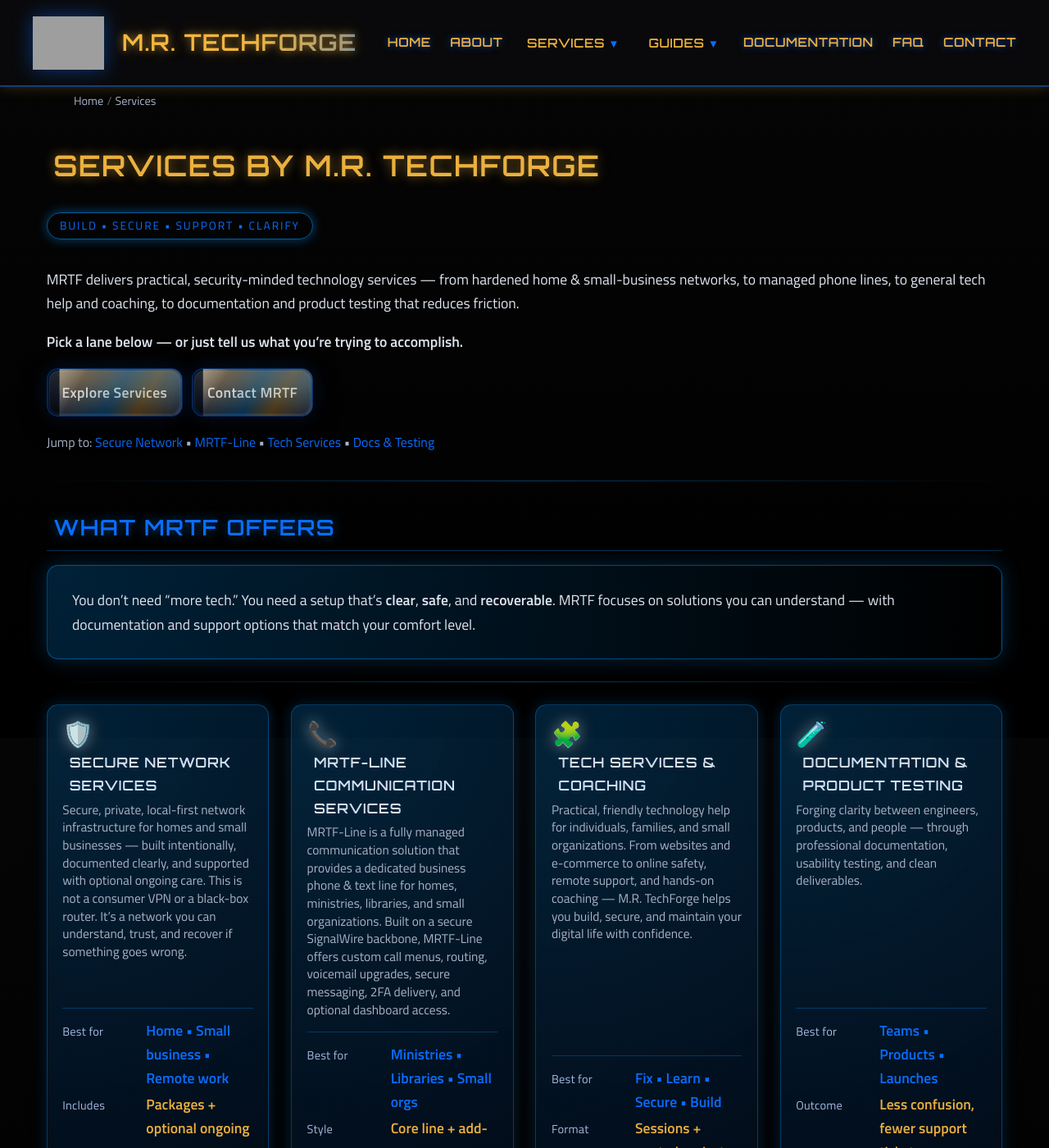
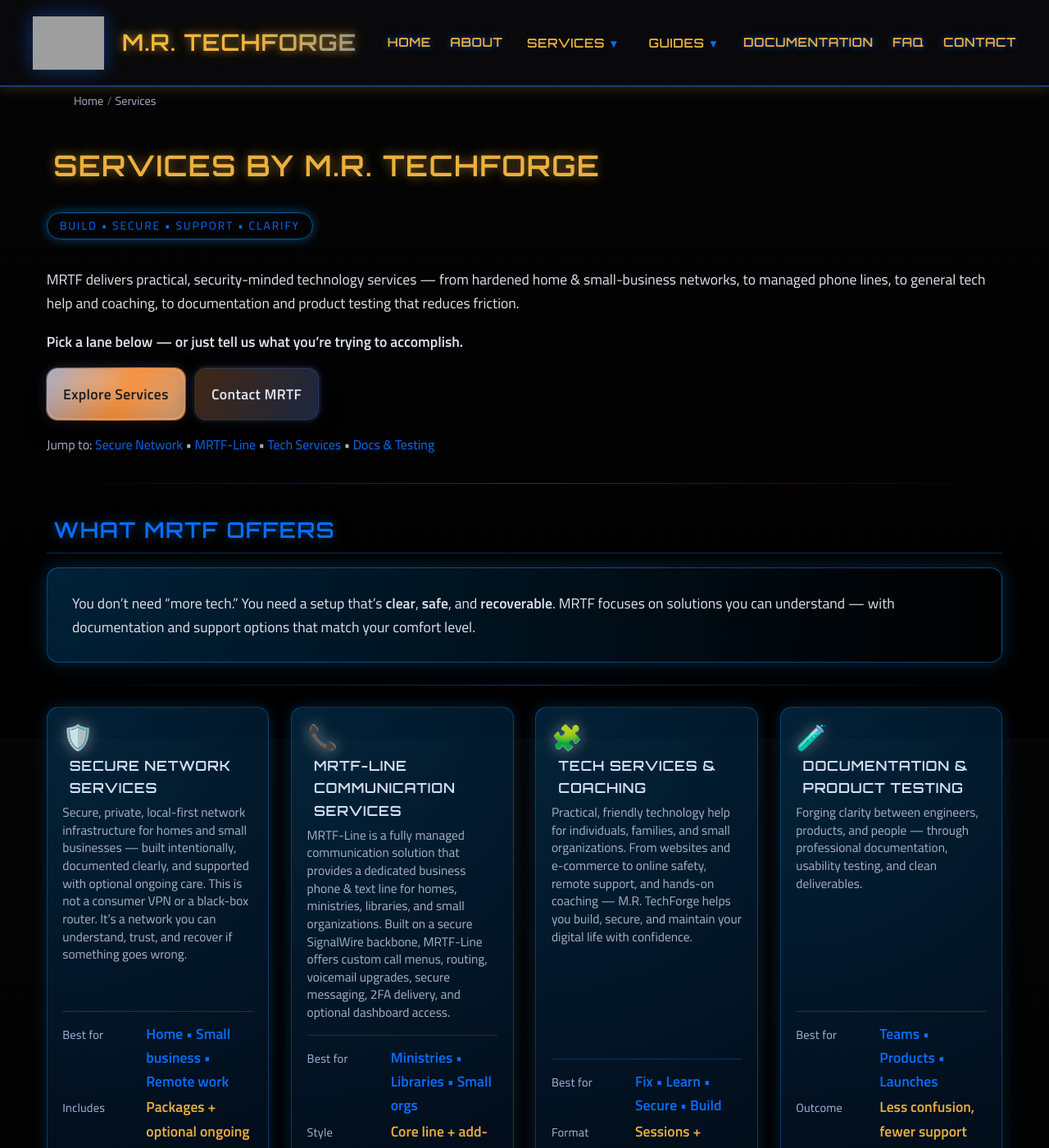
Before and after one commit to markisrt4/mrtechforge.github.io, a Jekyll site: the page built from services/index.md, in a window 1280 px wide and 1400 px high. Shown: the whole window at 82% size. Built offline with Jekyll 4.4.1, drawn with Linux system fonts in a browser that asks for light colours; grey boxes are pictures that could not be loaded.

Commit message:
Update _buttons.scss

```diff
--- a/_sass/_buttons.scss
+++ b/_sass/_buttons.scss
@@ -1,134 +1,221 @@
 /* ==========================================================
-   M.R. TECHFORGE — BUTTONS (vNext)
-   Always-on Forge glow • Silver core • Blue/Orange flame motion. Version 4.0
+   M.R. TECHFORGE — BUTTONS (v5.0)
+   CORE-badge style buttons • Silver core • Slow blue/orange cycle
+   Always-on, classy, not "too busy"
    ========================================================== */
+
+/* ----------------------------------------------------------
+   Base button reset
+---------------------------------------------------------- */
 
 .btn,
 .btn-glow,
 .btn-forge {
   -webkit-tap-highlight-color: transparent;
   text-decoration: none;
+  appearance: none;
+  border: none;
+  cursor: pointer;
+
   display: inline-flex;
   align-items: center;
   justify-content: center;
   gap: 0.55rem;
-  font-weight: 700;
+
+  font-weight: 800;
   letter-spacing: 0.02em;
+
+  padding: 0.95rem 1.15rem;
   border-radius: 14px;
-  padding: 0.85rem 1.05rem;
-  border: 1px solid rgba(var(--forge-accent-rgb), 0.35);
-  cursor: pointer;
+
+  position: relative;
+  isolation: isolate;
+
   user-select: none;
-  position: relative;
-  overflow: hidden;
-  transform: translateZ(0);
-  transition: transform 180ms ease, box-shadow 180ms ease, border-color 180ms ease, filter 180ms ease;
+  white-space: nowrap;
+
+  transition:
+    transform 160ms ease,
+    box-shadow 220ms ease,
+    filter 220ms ease,
+    opacity 220ms ease;
 }
 
-/* Base "Forge" button: always alive */
-.btn-forge {
-  color: var(--forge-text);
-  background: rgba(6, 14, 28, 0.78);
-  box-shadow:
-    0 0 0 1px rgba(var(--forge-accent-rgb), 0.18) inset,
-    0 10px 30px rgba(0, 0, 0, 0.55),
-    0 0 24px rgba(var(--forge-accent-rgb), 0.18);
+.btn:active,
+.btn-glow:active,
+.btn-forge:active {
+  transform: translateY(1px) scale(0.99);
 }
 
-/* Animated flame layer */
+/* ----------------------------------------------------------
+   Forge "CORE badge" button
+   - Silver interior
+   - Animated blue/orange rim
+   - Soft, always-on glow
+---------------------------------------------------------- */
+
+.btn-forge {
+  /* Fallbacks (in case vars aren't defined) */
+  --forge-blue: var(--forge-accent, #2f7dff);
+  --forge-orange: var(--forge-hotmetal, #ff8a2a);
+  --forge-silver: #c9ced7;
+
+  color: rgba(12, 18, 28, 0.92);
+
+  /* Silver core */
+  background:
+    radial-gradient(120% 140% at 30% 20%,
+      rgba(255,255,255,0.85) 0%,
+      rgba(230,235,245,0.92) 35%,
+      rgba(190,198,212,0.95) 100%);
+
+  /* Rim/border */
+  border: 1px solid rgba(120, 140, 170, 0.35);
+
+  /* Soft glow (always-on) */
+  box-shadow:
+    0 10px 26px rgba(0, 0, 0, 0.55),
+    0 0 18px rgba(47, 125, 255, 0.18),
+    0 0 18px rgba(255, 138, 42, 0.14);
+
+  /* Keep it crisp on mobile */
+  backface-visibility: hidden;
+}
+
+/* Animated gradient ring (CORE badge vibe) */
 .btn-forge::before {
   content: "";
   position: absolute;
-  inset: -2px;
-  background:
-    radial-gradient(120% 140% at 10% 10%, rgba(255, 170, 40, 0.28) 0%, rgba(255, 170, 40, 0.0) 55%),
-    radial-gradient(120% 140% at 90% 20%, rgba(40, 170, 255, 0.26) 0%, rgba(40, 170, 255, 0.0) 52%),
-    linear-gradient(120deg,
-      rgba(210, 215, 222, 0.65) 0%,
-      rgba(210, 215, 222, 0.22) 18%,
-      rgba(40, 170, 255, 0.32) 42%,
-      rgba(255, 170, 40, 0.36) 60%,
-      rgba(210, 215, 222, 0.20) 82%,
-      rgba(210, 215, 222, 0.60) 100%
-    );
-  filter: blur(0px);
+  inset: -2px; /* ring thickness */
+  border-radius: inherit;
+  z-index: -2;
+
+  background: linear-gradient(
+    120deg,
+    rgba(47,125,255,0.95),
+    rgba(47,125,255,0.35),
+    rgba(255,138,42,0.95),
+    rgba(255,138,42,0.35),
+    rgba(47,125,255,0.95)
+  );
+
+  background-size: 260% 260%;
+  animation: forgeRingCycle 7.5s ease-in-out infinite;
+
+  filter: blur(0.1px);
   opacity: 0.95;
-  z-index: 0;
-  transform: translate3d(-18%, 0, 0);
-  animation: forgeFlameFlow 3.6s linear infinite;
 }
 
-/* Silver “core plate” to keep it readable */
+/* Inner dark plate to “cut out” the center so ring looks clean */
 .btn-forge::after {
   content: "";
   position: absolute;
-  inset: 2px;
-  border-radius: 12px;
-  background: linear-gradient(
-    180deg,
-    rgba(230, 233, 238, 0.14) 0%,
-    rgba(230, 233, 238, 0.08) 40%,
-    rgba(0, 0, 0, 0.18) 100%
-  );
-  box-shadow:
-    0 0 0 1px rgba(255, 255, 255, 0.06) inset,
-    0 0 0 1px rgba(var(--forge-accent-rgb), 0.12);
-  z-index: 1;
+  inset: 1px;
+  border-radius: inherit;
+  z-index: -1;
+
+  /* subtle edge depth around the silver */
+  background:
+    radial-gradient(140% 140% at 40% 20%,
+      rgba(255,255,255,0.08) 0%,
+      rgba(0,0,0,0.10) 55%,
+      rgba(0,0,0,0.22) 100%);
+
+  pointer-events: none;
+  opacity: 0.9;
 }
 
-/* Ensure text stays above flame layers */
-.btn-forge > * {
-  position: relative;
-  z-index: 2;
-}
-
-/* Hover / focus: tighter, hotter */
+/* Hover/focus: slightly more “alive” but still classy */
 .btn-forge:hover,
 .btn-forge:focus-visible {
   transform: translateY(-1px);
-  border-color: rgba(var(--forge-accent-rgb), 0.55);
   box-shadow:
-    0 0 0 1px rgba(var(--forge-accent-rgb), 0.25) inset,
-    0 12px 34px rgba(0, 0, 0, 0.65),
-    0 0 34px rgba(var(--forge-accent-rgb), 0.26);
-  filter: saturate(1.1);
+    0 14px 34px rgba(0, 0, 0, 0.62),
+    0 0 26px rgba(47, 125, 255, 0.28),
+    0 0 26px rgba(255, 138, 42, 0.24);
 }
 
-.btn-forge:active {
-  transform: translateY(0px) scale(0.99);
-  filter: saturate(1.0);
+.btn-forge:focus-visible {
+  outline: none;
 }
 
-@keyframes forgeFlameFlow {
-  0%   { transform: translate3d(-22%, 0, 0) scale(1.03); filter: blur(0px); }
-  50%  { transform: translate3d( 18%, 0, 0) scale(1.03); filter: blur(0.2px); }
-  100% { transform: translate3d(-22%, 0, 0) scale(1.03); filter: blur(0px); }
+/* Disabled */
+.btn-forge[disabled],
+.btn-forge.is-disabled {
+  opacity: 0.55;
+  cursor: not-allowed;
+  transform: none;
+  filter: grayscale(0.15);
 }
 
-/* Alternate class used around the site */
+/* ----------------------------------------------------------
+   Secondary / glow button (optional)
+---------------------------------------------------------- */
+
 .btn-glow {
-  @extend .btn-forge;
+  --forge-blue: var(--forge-accent, #2f7dff);
+  --forge-orange: var(--forge-hotmetal, #ff8a2a);
+
+  color: rgba(232, 240, 255, 0.95);
+  background: rgba(8, 14, 26, 0.72);
+  border: 1px solid rgba(47, 125, 255, 0.28);
+
+  box-shadow:
+    0 10px 26px rgba(0, 0, 0, 0.55),
+    0 0 18px rgba(47, 125, 255, 0.18);
+
+  position: relative;
 }
 
-/* Full-width button helper (forms) */
-.btn-full {
-  width: 100%;
+.btn-glow::before {
+  content: "";
+  position: absolute;
+  inset: -2px;
+  border-radius: inherit;
+  z-index: -1;
+
+  background: linear-gradient(
+    120deg,
+    rgba(47,125,255,0.75),
+    rgba(255,138,42,0.65),
+    rgba(47,125,255,0.75)
+  );
+  background-size: 240% 240%;
+  animation: forgeRingCycle 9s ease-in-out infinite;
+  opacity: 0.35;
+  filter: blur(2px);
 }
 
-/* Accessibility: reduce motion */
+/* ----------------------------------------------------------
+   Animations
+---------------------------------------------------------- */
+
+@keyframes forgeRingCycle {
+  0%   { background-position: 0% 50%; }
+  50%  { background-position: 100% 50%; }
+  100% { background-position: 0% 50%; }
+}
+
+/* ----------------------------------------------------------
+   Reduced motion
+---------------------------------------------------------- */
+
 @media (prefers-reduced-motion: reduce) {
-  .btn-forge::before {
+  .btn-forge,
+  .btn-glow {
+    transition: none;
+  }
+
+  .btn-forge::before,
+  .btn-glow::before {
     animation: none;
-    transform: none;
-  }
-  .btn,
-  .btn-glow,
-  .btn-forge {
-    transition: none;
   }
 }
 
-/* Mobile: slightly tighter */
+/* ----------------------------------------------------------
+   Mobile tightening
+---------------------------------------------------------- */
+
 @media (max-width: 520px) {
   .btn,
   .btn-glow,
```
